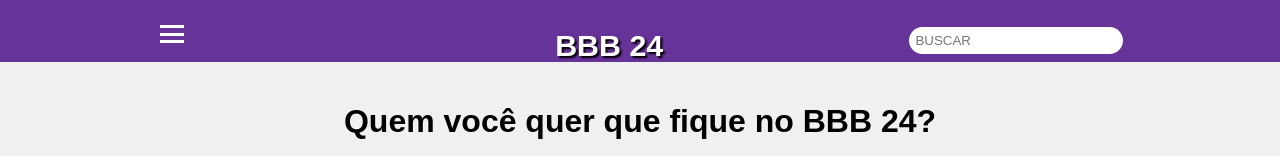
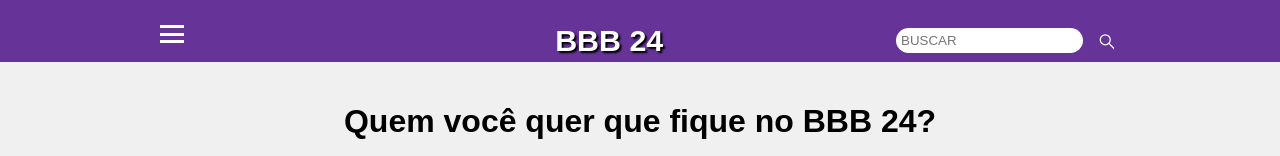
Before and after one commit to brunavillanova/votacao-bbb2024, a React (Create React App) app: page / in a window 1280 px wide. Shown: the top 156 px of the page. Built offline with nearby package versions, Linux system fonts and the light colour scheme.

Commit message:
alterando css

```diff
--- a/src/App.css
+++ b/src/App.css
@@ -85,21 +85,17 @@
   align-items: center; /* Alinha os itens ao centro verticalmente */
   justify-content: flex-end; /* Alinha os itens ao final do container */
   flex-grow: 1; /* Faz a barra de busca ocupar o espaço disponível */
-  width: 20%; /* Diminua a largura do input */
 }
 
 /* Estilos para o campo de entrada da busca */
 .search input {
-  padding: 6px; /* Define o espaçamento interno */
+  padding: 5px; /* Define o espaçamento interno */
   border: none; /* Remove a borda */
-  border-radius: 80px; /* Define bordas arredondadas */
+  border-radius: 50px; /* Define bordas arredondadas */
   background-color: #fff; /* Define a cor de fundo */
   color: #663399; /* Define a cor do texto */
   margin-top: -20px; /* Ajusta a margem superior */
   flex-shrink: 0; /* Impede que o input encolha */
-  width: 21%; /* Diminua a largura do input */
-
-
 }
 
 /* Estilos para o botão da busca */
@@ -108,24 +104,25 @@
   border: none; /* Remove a borda */
   color: #fff; /* Define a cor do texto */
   cursor: pointer; /* Define o cursor como pointer */
-  margin-left: -30px; /* Adiciona margem à esquerda */
+  margin-left: 10px; /* Adiciona margem à esquerda */
   margin-top: -15px; /* Ajusta a margem superior */
-
 }
 
 /* Estilos para o logotipo do BBB 24 */
+
 .bbb-logo {
   font-size: 1.9rem; /* Ajuste para usar ponto em vez de vírgula */
   font-weight: bold;
   line-height: 3;
-  margin-top: -50px;
+  margin-top: -30px;
   text-align: left;
   margin-left: -20px; /* Ajusta a margem à esquerda */
   position: absolute; /* Muda para posição absoluta */
-  top: 20px; /* Define a distância do topo */
+  top: -5px; /* Define a distância do topo */
   left: 50%; /* Centraliza horizontalmente */
   transform: translateX(-60%); /* Ajusta a posição para centralizar */
 }
+
 
 /* Estilos para a seção principal */
 main {
@@ -192,7 +189,6 @@
   padding: 10px 20px; /* Define o espaçamento interno */
   font-weight: bold; /* Define o peso da fonte */
   cursor: pointer; /* Define o cursor como pointer */
-  margin-left: 10px; /* Adicione margem à esquerda */
 }
 
 /* Estilos para os botões ao passar o mouse */
```
